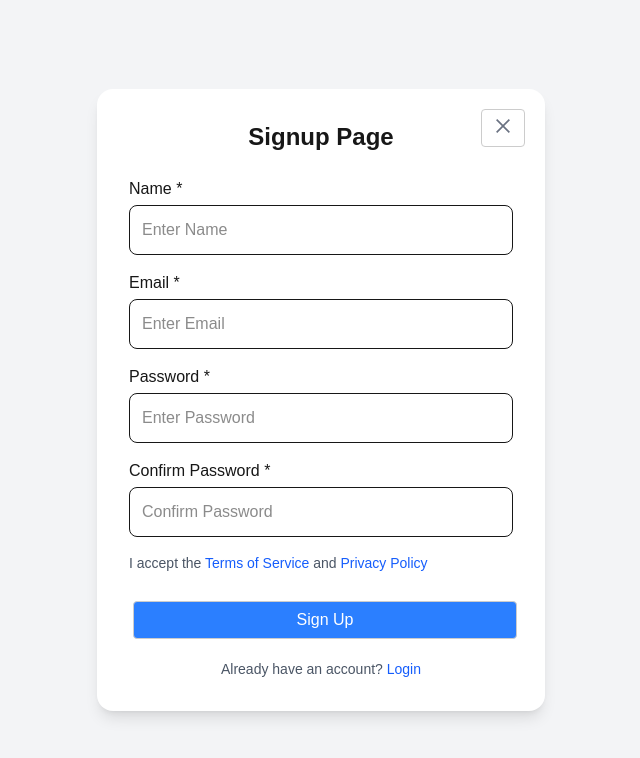
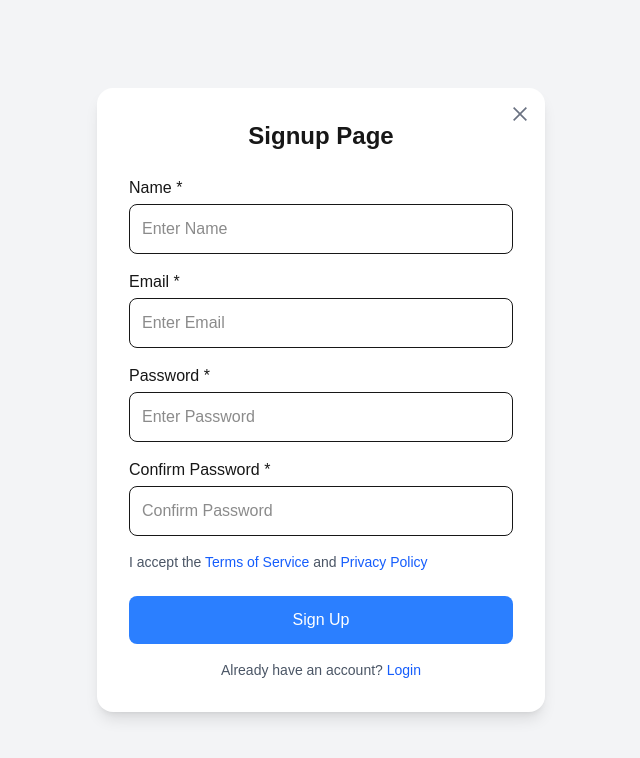
Before and after one commit to Padmavathi-Giduthuri/STORYTOISE, a Next.js app: page /signup in a window 1280 px wide. Shown: the top 758 px of the page, without its empty margins (319-959 px from the left). Built offline with nearby package versions, Linux system fonts and the light colour scheme.

Commit message:
signuppage

```diff
--- a/package.json
+++ b/package.json
@@ -35,7 +35,7 @@
     "nodemon": "^3.1.10",
     "postcss": "^8.5.6",
     "prisma": "^6.11.1",
-    "tailwindcss": "^4.1.11",
+    "tailwindcss": "^4.1.12",
     "typescript": "^5"
   },
   "description": "This is a [Next.js](https://nextjs.org) project bootstrapped with [`create-next-app`](https://nextjs.org/docs/app/api-reference/cli/create-next-app).",
--- a/src/app/globals.css
+++ b/src/app/globals.css
@@ -1,5 +1,6 @@
 @import "tailwindcss";
 
+/* Theme variables */
 :root {
   --background: #ffffff;
   --foreground: #171717;
@@ -12,12 +13,14 @@
   }
 }
 
+/* Base styles */
 body {
   background: var(--background);
   color: var(--foreground);
   font-family: Arial, Helvetica, sans-serif;
 }
-/* Remove blue autofill background in Chrome */
+
+/* Autofill fix */
 input:-webkit-autofill,
 input:-webkit-autofill:focus,
 input:-webkit-autofill:hover,
@@ -28,11 +31,51 @@ input:-webkit-autofill:active {
   caret-color: #000 !important;
   transition: background-color 5000s ease-in-out 0s;
 }
-button {
-  margin: 4px;
-  padding: 6px 12px;
-  border: 1px solid #ccc;
-  /* background: #f5f5f5; */
-  border-radius: 4px;
-  cursor: pointer;
+
+/* --- Signup Page Styles --- */
+.signup-container {
+  @apply min-h-screen flex items-center justify-center bg-gray-100;
 }
+
+.signup-form {
+  @apply relative bg-white p-8 rounded-2xl shadow-lg w-full max-w-md;
+}
+
+.close-btn {
+  @apply absolute top-4 right-4 text-gray-500 hover:text-gray-700;
+}
+
+.icon-lg {
+  @apply text-lg;
+}
+
+.form-title {
+  @apply text-2xl font-bold mb-6 text-center;
+}
+
+.form-label {
+  @apply block mb-1 font-medium;
+}
+
+.form-input {
+  @apply w-full p-3 border rounded-lg mb-4 focus:outline-none focus:ring-2 focus:ring-blue-400;
+}
+
+.form-terms {
+  @apply text-sm text-gray-600 mb-6;
+}
+
+.form-link {
+  @apply text-blue-600 hover:underline;
+}
+
+.btn-primary {
+  @apply w-full bg-blue-500 text-white py-3 rounded-lg hover:bg-blue-600 transition;
+}
+
+.form-note {
+  @apply text-sm text-gray-600 text-center mt-4;
+}
+.form-note-link {
+  @apply text-blue-600 hover:underline;
+}
--- a/src/app/signup/page.tsx
+++ b/src/app/signup/page.tsx
@@ -45,7 +45,7 @@ export default function SignupPage() {
 
       if (res.ok) {
         message.success("Signup successful! Please login.");
-        router.push("/login"); // ✅ redirect to login page
+        router.push("/login");
       } else {
         message.error(data.error || "Signup failed");
       }
@@ -57,88 +57,81 @@ export default function SignupPage() {
   };
 
   return (
-    <div className="min-h-screen flex items-center justify-center bg-gray-100">
-      <form
-        onSubmit={handleSignup}
-        className="relative bg-white p-8 rounded-2xl shadow-lg w-full max-w-md"
-      >
+    <div className="signup-container">
+      <form onSubmit={handleSignup} className="signup-form">
         {/* Cancel / Close icon */}
         <button
           type="button"
-          className="absolute top-4 right-4 text-gray-500 hover:text-gray-700"
+          className="close-btn"
           onClick={() => router.push("/login")}
         >
-          <CloseOutlined style={{ fontSize: "18px" }} />
+          <CloseOutlined className="icon-lg" />
         </button>
 
-        <h2 className="text-2xl font-bold mb-6 text-center">Signup Page</h2>
+        <h2 className="form-title">Signup Page</h2>
 
-        <label className="block mb-1 font-medium">Name *</label>
+        <label className="form-label">Name *</label>
         <input
           type="text"
           placeholder="Enter Name"
-          className="w-full p-3 border rounded-lg mb-4 focus:outline-none focus:ring-2 focus:ring-blue-400"
+          className="form-input"
           value={name}
           onChange={(e) => setName(e.target.value)}
           required
         />
 
-        <label className="block mb-1 font-medium">Email *</label>
+        <label className="form-label">Email *</label>
         <input
           type="email"
           placeholder="Enter Email"
-          className="w-full p-3 border rounded-lg mb-4 focus:outline-none focus:ring-2 focus:ring-blue-400"
+          className="form-input"
           value={email}
           onChange={(e) => setEmail(e.target.value)}
           required
         />
 
-        <label className="block mb-1 font-medium">Password *</label>
+        <label className="form-label">Password *</label>
         <input
           type="password"
           placeholder="Enter Password"
-          className="w-full p-3 border rounded-lg mb-4 focus:outline-none focus:ring-2 focus:ring-blue-400"
+          className="form-input"
           value={password}
           onChange={(e) => setPassword(e.target.value)}
           required
         />
 
-        <label className="block mb-1 font-medium">Confirm Password *</label>
+        <label className="form-label">Confirm Password *</label>
         <input
           type="password"
           placeholder="Confirm Password"
-          className="w-full p-3 border rounded-lg mb-4 focus:outline-none focus:ring-2 focus:ring-blue-400"
+          className="form-input"
           value={confirmPassword}
           onChange={(e) => setConfirmPassword(e.target.value)}
           required
         />
 
         {/* Terms and Privacy Policy */}
-        <p className="text-sm text-gray-600 mb-6">
+        <p className="form-terms">
           I accept the{" "}
-          <a href="#" className="text-blue-600 hover:underline">
+          <a href="#" className="form-link">
             Terms of Service
           </a>{" "}
           and{" "}
-          <a href="#" className="text-blue-600 hover:underline">
+          <a href="#" className="form-link">
             Privacy Policy
           </a>
         </p>
 
-        <button
-          type="submit"
-          className="w-full bg-blue-500 text-white py-3 rounded-lg hover:bg-blue-600 transition"
-          disabled={loading}
-        >
+        <button type="submit" className="btn-primary" disabled={loading}>
           {loading ? "Signing up..." : "Sign Up"}
         </button>
 
-        {/* ✅ Note for existing users */}
-        <p className="text-sm text-gray-600 text-center mt-4">
+        {/* Note for existing users */}
+        <p className="form-note">
           Already have an account?{" "}
           <a
             onClick={() => router.push("/login")}
-            className="text-blue-600 hover:underline cursor-pointer"
+            className="form-link cursor-pointer"
           >
             Login
           </a>
```
Also changed, not shown: 1 other file (tests, documents, lock files or other folders).
